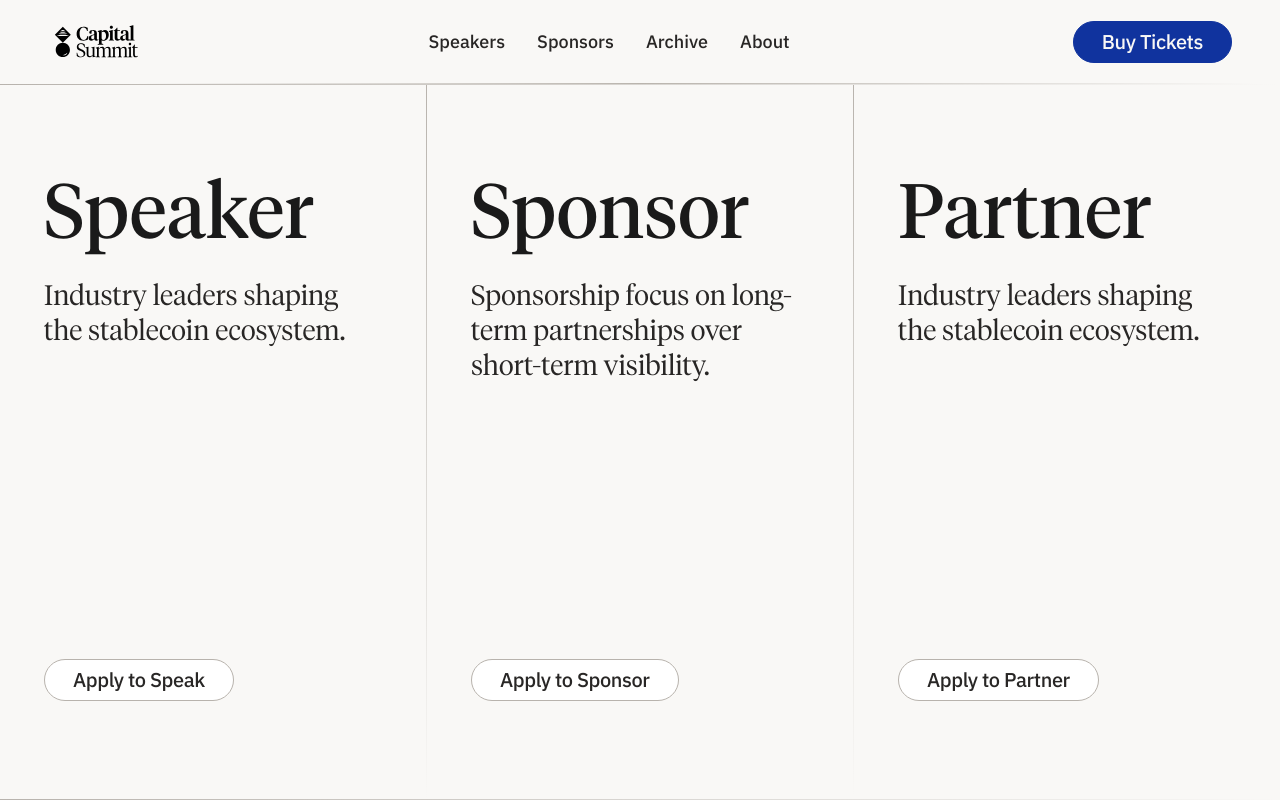
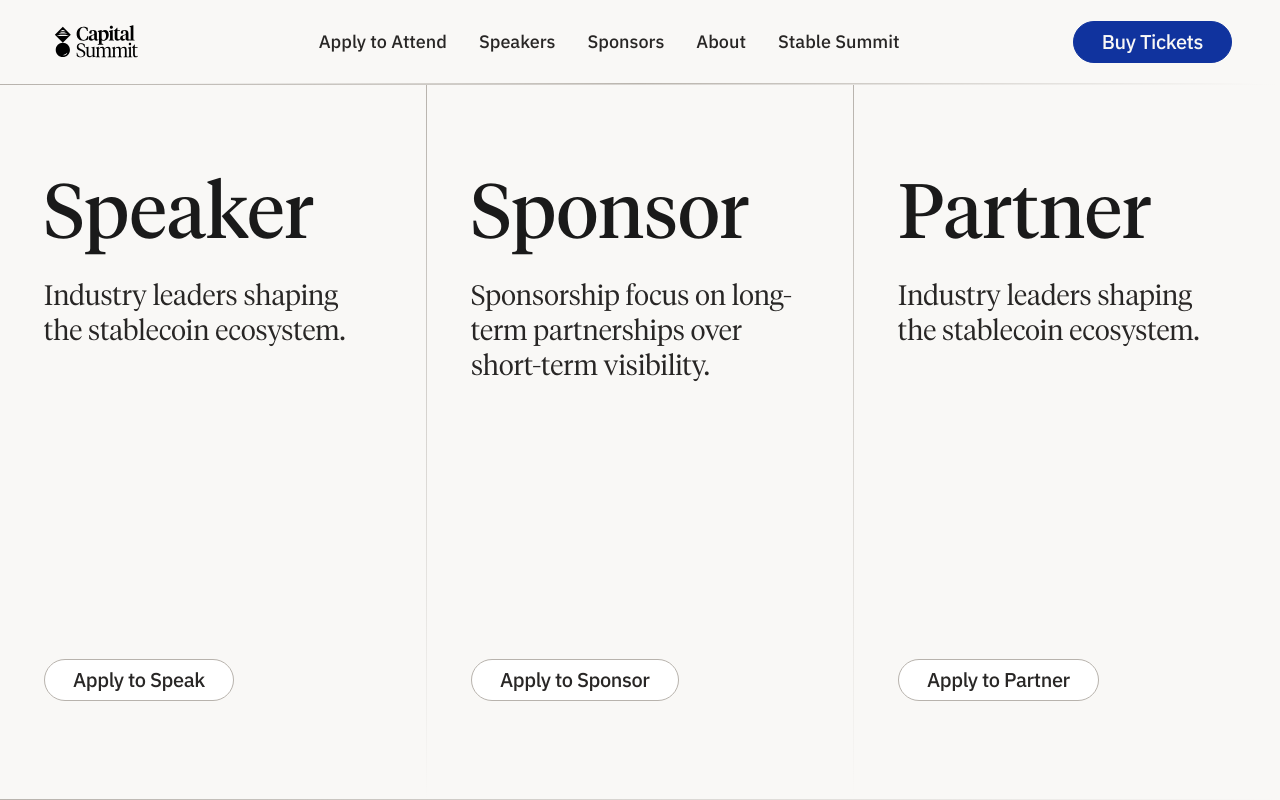
Before and after one commit to PAP-Singapore/capital-summit, a React (Vite) app: page /apply in a window 1280 px wide. Shown: the top 800 px of the page. Built offline with nearby package versions, Linux system fonts and the light colour scheme.

Commit message:
updated header

```diff
--- a/src/components/Header.tsx
+++ b/src/components/Header.tsx
@@ -190,7 +190,7 @@ const Header: React.FC = () => {
               {item.type === "internal" ? (
                 <Link
                   to={item.href}
-                  className="text-sm md:text-base lg:text-lg xl:text-xl font-medium text-text-medium hover:text-primary transition-colors cursor-pointer"
+                  className="text-sm md:text-base lg:text-lg xl:text-xl font-medium text-text-medium hover:text-primary transition-colors cursor-pointer whitespace-nowrap"
                 >
                   {item.label}
                 </Link>
@@ -199,7 +199,7 @@ const Header: React.FC = () => {
                   href={item.href}
                   target="_blank"
                   rel="noopener noreferrer"
-                  className="text-sm md:text-base lg:text-lg xl:text-xl font-medium text-text-medium hover:text-primary transition-colors cursor-pointer"
+                  className="text-sm md:text-base lg:text-lg xl:text-xl font-medium text-text-medium hover:text-primary transition-colors cursor-pointer whitespace-nowrap"
                 >
                   {item.label}
                 </a>
--- a/src/components/HomeHeader.tsx
+++ b/src/components/HomeHeader.tsx
@@ -174,6 +174,20 @@ const HomeHeader: React.FC = () => {
 
   const introClass = "fade-in-intro-header";
 
+  // Desktop dropdown sits on a 7-column grid so every cell is the same width.
+  // Offset the first item so the row is centred whatever the nav item count is.
+  const NAV_COLUMNS = 7;
+  const colStartClasses = [
+    "col-start-1",
+    "col-start-2",
+    "col-start-3",
+    "col-start-4",
+  ];
+  const navColStart =
+    colStartClasses[
+      Math.max(0, Math.floor((NAV_COLUMNS - navItems.length) / 2))
+    ] ?? "col-start-1";
+
   return (
     <>
       <header
@@ -293,18 +307,20 @@ const HomeHeader: React.FC = () => {
               <div
                 key={item.label}
                 className={`relative flex items-center justify-center group overflow-hidden ${
-                  index === 0 ? "col-start-3" : ""
+                  index === 0 ? navColStart : ""
                 }`}
               >
                 {/* Hover gradient from bottom */}
                 <div className="absolute inset-0 z-0 flex justify-center items-end pointer-events-none origin-bottom scale-y-0 transition-transform duration-500 ease-out group-hover:scale-y-100">
                   <div className="w-[300%] h-[140px] bg-[radial-gradient(ellipse_at_bottom,var(--color-primary-light)_40%,transparent_71%)] translate-y-1/2 relative top-[30px]"></div>
                 </div>
-                <div className="absolute right-0 top-0 w-px h-full bg-[linear-gradient(90deg,var(--color-dark-gray-20)_0%,var(--color-dark-gray)_49.18%)]"></div>
+                {index < navItems.length - 1 && (
+                  <div className="absolute right-0 top-0 w-px h-full bg-[linear-gradient(90deg,var(--color-dark-gray-20)_0%,var(--color-dark-gray)_49.18%)]"></div>
+                )}
                 {item.type === "internal" ? (
                   <Link
                     to={item.href}
-                    className="relative z-10 text-[26px] font-headline font-normal text-center"
+                    className="relative z-10 px-3 text-[26px] leading-tight font-headline font-normal text-center"
                     onClick={() => setIsMenuOpen(false)}
                   >
                     {item.label}
@@ -314,7 +330,7 @@ const HomeHeader: React.FC = () => {
                     href={item.href}
                     target="_blank"
                     rel="noopener noreferrer"
-                    className="relative z-10 text-[26px] font-headline font-normal text-center"
+                    className="relative z-10 px-3 text-[26px] leading-tight font-headline font-normal text-center"
                     onClick={() => setIsMenuOpen(false)}
                   >
                     {item.label}
--- a/src/data/constants.ts
+++ b/src/data/constants.ts
@@ -1,4 +1,9 @@
 export const navItems = [
+  {
+    label: "Apply to Attend",
+    href: "https://london2026.stablesummit.xyz",
+    type: "external",
+  },
   { label: "Speakers", href: "/speakers", type: "internal" },
   { label: "Sponsors", href: "/sponsors", type: "internal" },
   // {
@@ -6,8 +11,13 @@ export const navItems = [
   //   href: "/agenda",
   //   type: "internal",
   // },
-  { label: "Archive", href: "/archive", type: "internal" },
   { label: "About", href: "/about", type: "internal" },
+
+  {
+    label: "Stable Summit",
+    href: "https://stablesummit.xyz",
+    type: "external",
+  },
 ];
 
 export const privacyItems = [
```
